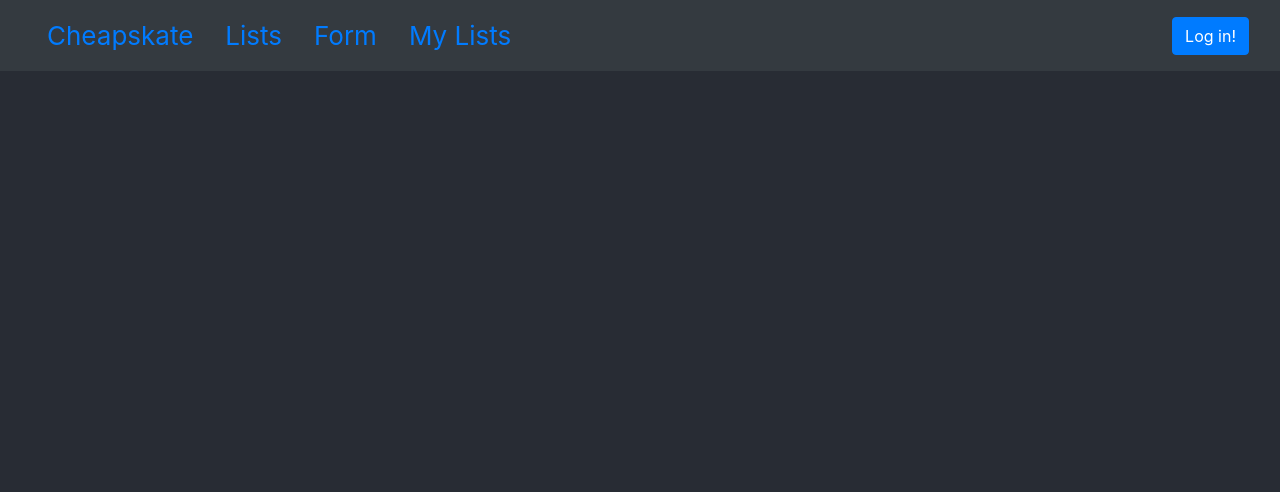
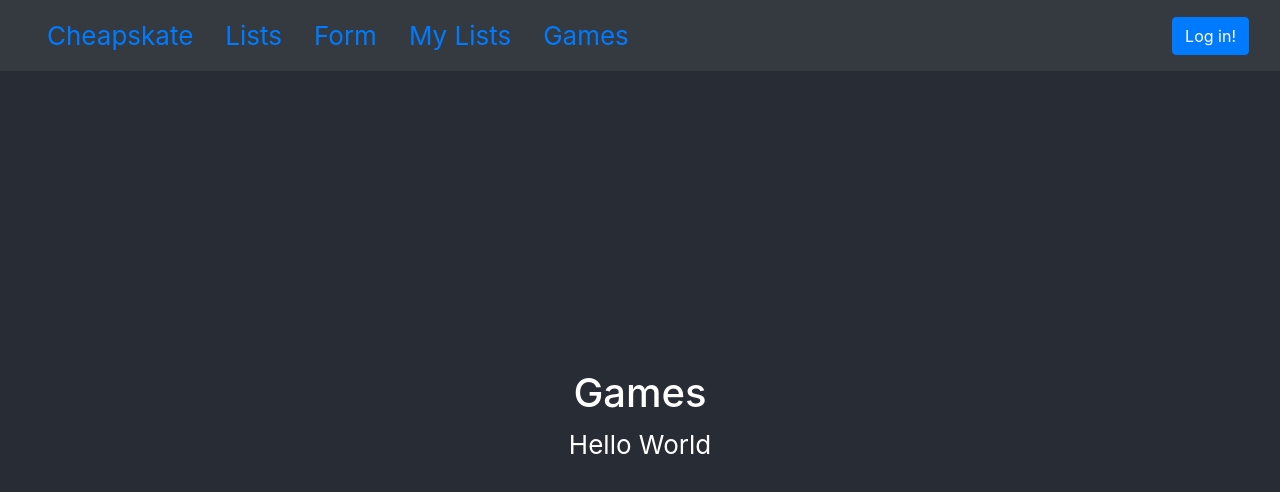
Before and after one commit to awgranados/cheapskate, a React (Create React App) app in the folder web-app/frontend/: page /games in a window 1280 px wide. Shown: the top 492 px of the page. Built offline with nearby package versions, Linux system fonts and the light colour scheme.

Commit message:
added Games tab

```diff
--- a/web-app/frontend/src/App.js
+++ b/web-app/frontend/src/App.js
@@ -4,6 +4,7 @@ import Home from './components/Home';
 import Lists from './components/Lists';
 import FormTab from './components/FormTab';
 import ListTable from './components/ListTable'; // import the new component
+import Games from './components/Games';
 import Loading from './components/Loading';
 import List from './components/List';
 import { BrowserRouter as Router, Routes, Route } from 'react-router-dom';
@@ -28,6 +29,7 @@ function App() {
             <Route path="/form" element={<FormTab />} />
             <Route path="/listtable" element={<ListTable />} /> // add the new route
             <Route path="/list/:id" element={<List />} />
+            <Route path="/games" element={<Games />} />
           </Routes>
         </header>
       </div>
--- /dev/null
+++ b/web-app/frontend/src/components/Games.js
@@ -0,0 +1,16 @@
+import React, { useEffect, useState } from "react";
+import { useAuth0 } from "@auth0/auth0-react";
+import {Link} from "react-router-dom";
+
+function Games() {
+  return (
+    <section>
+      <div className="container-fluid">
+        <h1 className="mt-5">Games</h1>
+        <p>Hello World</p>
+      </div>
+    </section>
+  );
+}
+
+export default Games;
--- a/web-app/frontend/src/components/Nav.js
+++ b/web-app/frontend/src/components/Nav.js
@@ -32,6 +32,9 @@ function Nav() {
             <Link to="/listtable" className="nav-item nav-link">
               My Lists
             </Link>
+            <Link to="/games" className="nav-item nav-link">
+              Games
+            </Link>
             <ul className="navbar-nav ml-auto">
               <li className="nav-item active">
                 <LoginButton />
```
